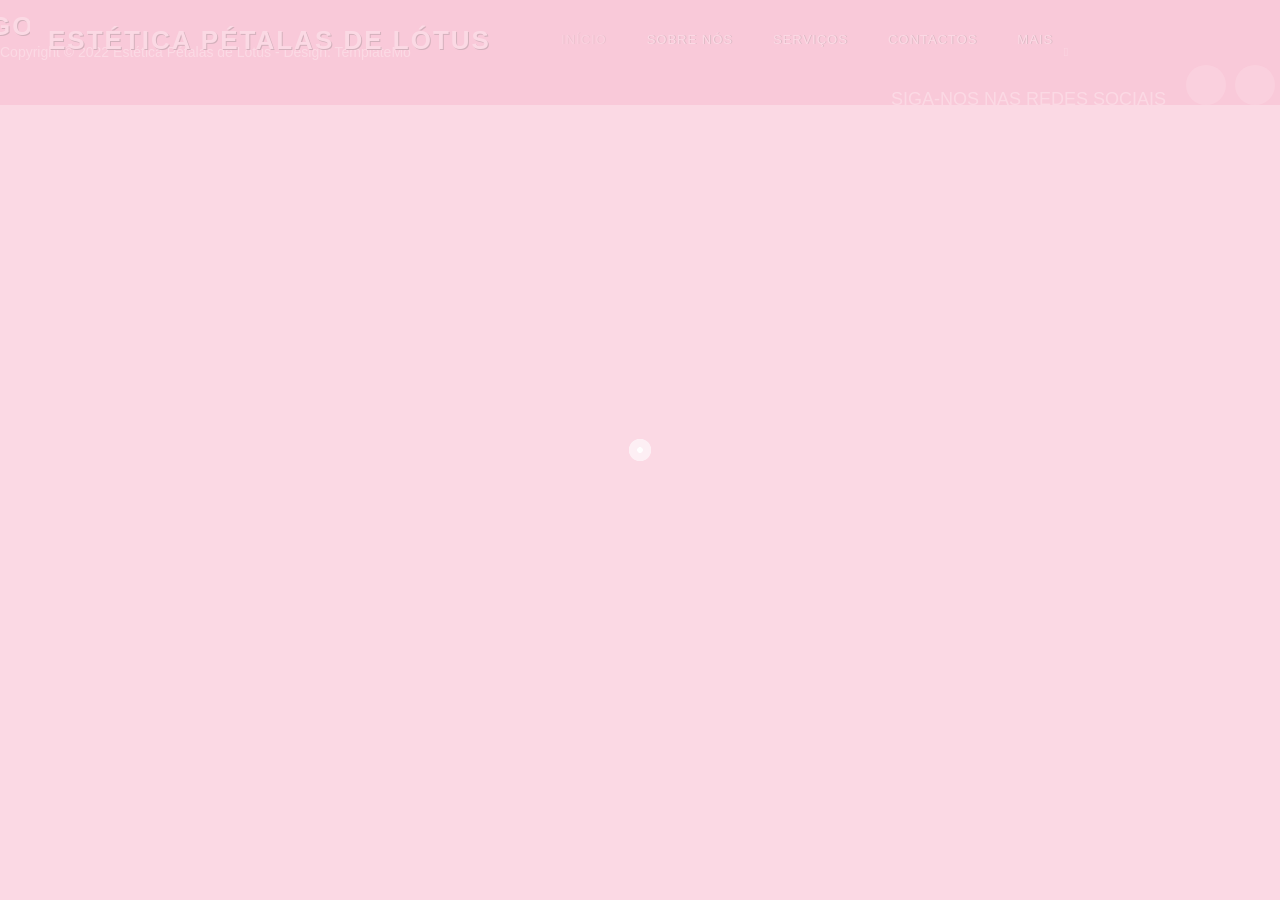
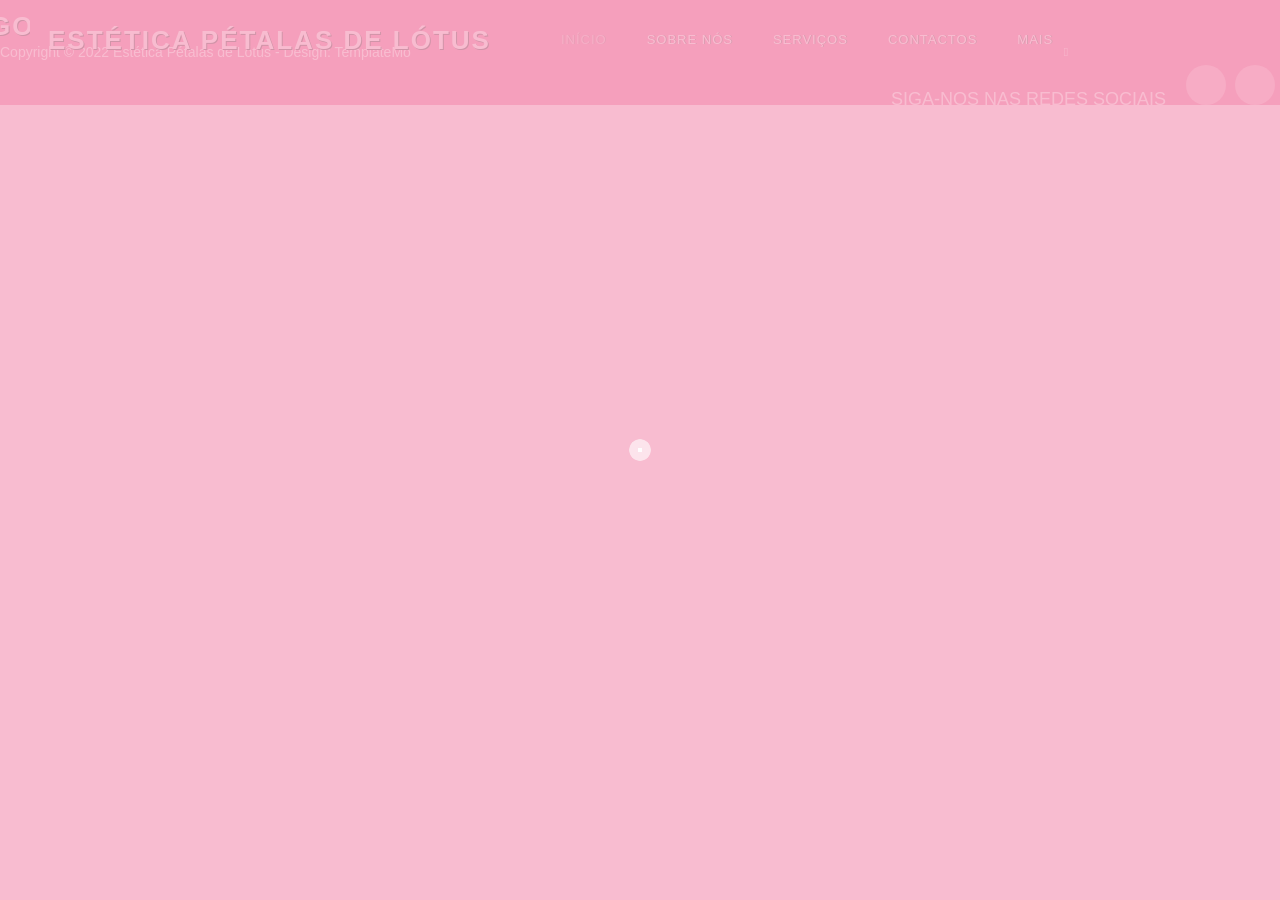

Improvements

--- a/assets/css/styles.css
+++ b/assets/css/styles.css
@@ -132,12 +132,12 @@ body {
 }
 
 ::selection {
-  background: #f9c9d9;
+  background: #f5a0bc;
   color: white;
 }
 
 ::-moz-selection {
-  background: #f9c9d9;
+  background: #f5a0bc;
   color: #fff;
 }
 
@@ -203,7 +203,7 @@ a.main-button-icon {
   font-size: 13px;
   border-radius: 25px;
   padding: 13px 25px;
-  background-color: #f9c9d9;
+  background-color: #f5a0bc;
   text-transform: uppercase;
   color: #fff;
   font-weight: 600;
@@ -235,7 +235,7 @@ button.main-button {
   padding: 10px 25px;
   background-color: #fff;
   text-transform: uppercase;
-  color: #f9c9d9;
+  color: #f5a0bc;
   font-weight: 600;
   letter-spacing: 1px;
   -webkit-transition: all 0.3s ease 0s;
@@ -246,7 +246,7 @@ button.main-button {
 
 button.main-button:hover {
   color: #fff;
-  background-color: #f9c9d9;
+  background-color: #f5a0bc;
 }
 
 button.main-button-icon {
@@ -332,7 +332,7 @@ header
 */
 
 .background-header {
-  background-color: #f9c9d9;
+  background-color: #f5a0bc;
   height: 80px!important;
   position: fixed!important;
   top: 0px;
@@ -1068,7 +1068,7 @@ banner
 
 .scroll-down a {
   display: inline-block;
-  background-color: #f9c9d9;
+  background-color: #f5a0bc;
   box-shadow: 0 4px 8px 0 rgba(0, 0, 0, 0.2), 0 6px 20px 0 rgba(0, 0, 0, 0.19);
   width: 60px;
   height: 60px;
@@ -1253,10 +1253,19 @@ features
 
 .features-item .features-icon {
   float: left;
+  margin-right: 10px;
+  width: 80px;
+  height: 80px;
+}
+
+.features-item .features-icon img {
+  width: 100%;
+  height: 100%;
+  object-fit: contain;
 }
 
 #features .features-content {
-  margin-left: 75px;
+  margin-left: 90px;
 }
 
 .features-item .features-content h4 {
@@ -1286,10 +1295,10 @@ subscribe
 */
 
 #subscribe {
-  padding: 80px 0px;
+  padding-top: 80px;
   background-position: center center;
   background-repeat: no-repeat;
-  background: linear-gradient(90deg,#eacdd7, #f9c9d9, #eb7da0);
+  background: linear-gradient(90deg,#eba3bb, #eb7da0, #d66186);
   animation: gradient 15s ease infinite;
   background-size: 400% 400%;
   /* background-size: cover; */
@@ -1313,6 +1322,14 @@ subscribe
   text-align: center;
   color: #fff;
   margin-bottom: 25px;
+}
+
+#subscribe .section-heading a {
+  color: #fff;
+}
+
+#subscribe .section-heading a:hover {
+  text-decoration: underline!important;
 }
 
 #subscribe p {
@@ -1360,16 +1377,13 @@ testimonials
 --------------------------------------------
 */
 #testimonials {
-  /* margin-top: 120px; */
-  padding: 80px 0px;
-  padding: 120px 0px;
+  padding-top: 40px;
+  padding-bottom: 80px;
   background-position: center center;
   background-repeat: no-repeat;
-  background: linear-gradient(90deg,#eacdd7, #f9c9d9, #eb7da0);
+  background: linear-gradient(90deg,#eba3bb, #eb7da0, #d66186);
   animation: gradient 15s ease infinite;
   background-size: 400% 400%;
-  /* background-size: cover; */
-
 }
   @keyframes gradient {
     0% {
@@ -1607,7 +1621,7 @@ footer
 
 footer  {
   padding: 40px 0px;
-  background-color: #f9c9d9;
+  background-color: #f5a0bc;
 }
 
 
@@ -1641,7 +1655,7 @@ footer .right-text-content ul li a {
   display: inline-block;
   text-align: center;
   line-height: 40px;
-  color: #f9c9d9;
+  color: #f5a0bc;
   margin-right: 5px;
   background-color: rgba(255, 255, 255, 0.445);
   border-radius: 50%;
@@ -1680,7 +1694,7 @@ preloader
 */
 #preloader {
   overflow: hidden;
-  background-color: #f9c9d9;
+  background-color: #f5a0bc;
   opacity: 0.7;
   left: 0;
   right: 0;
